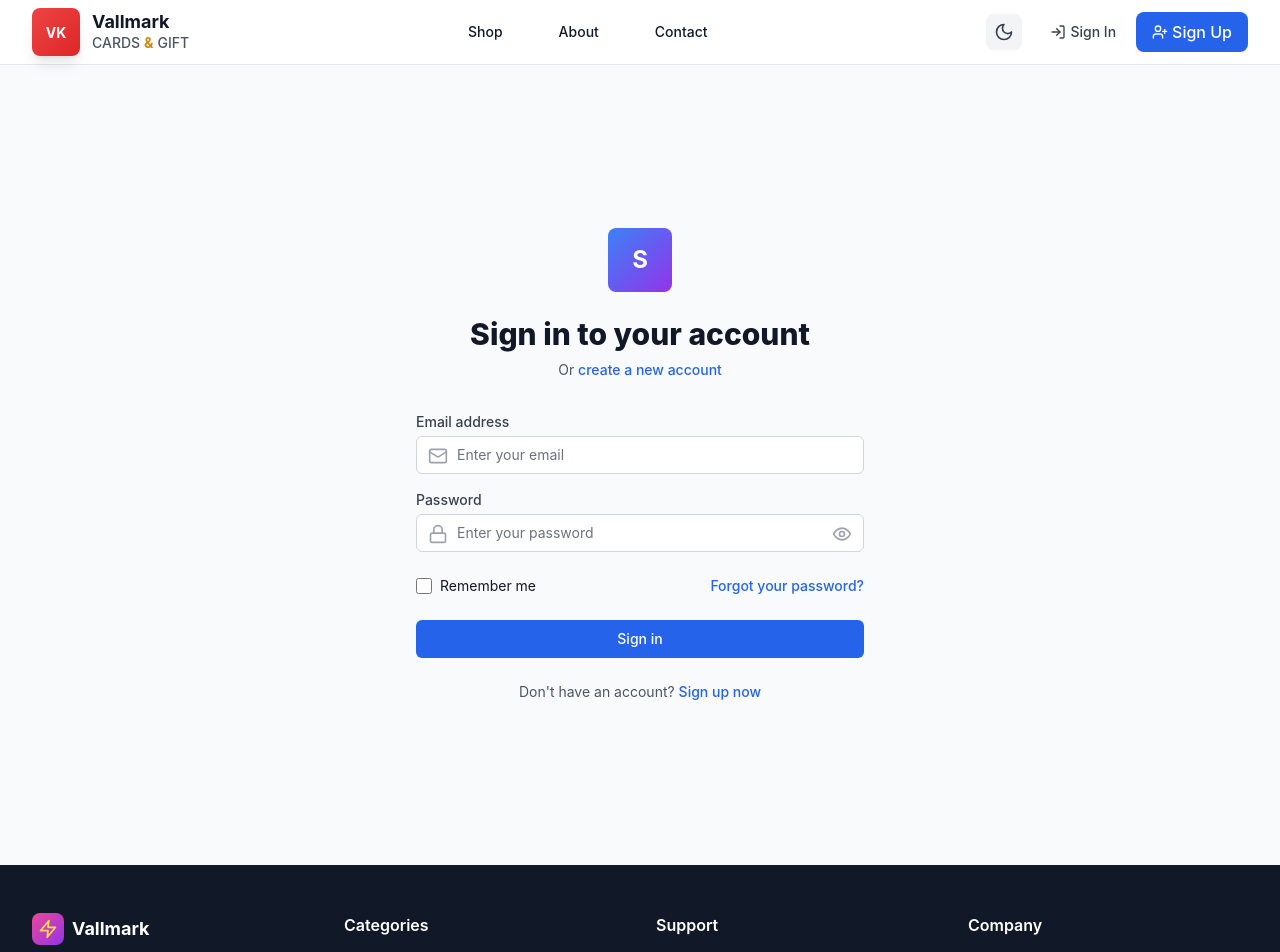
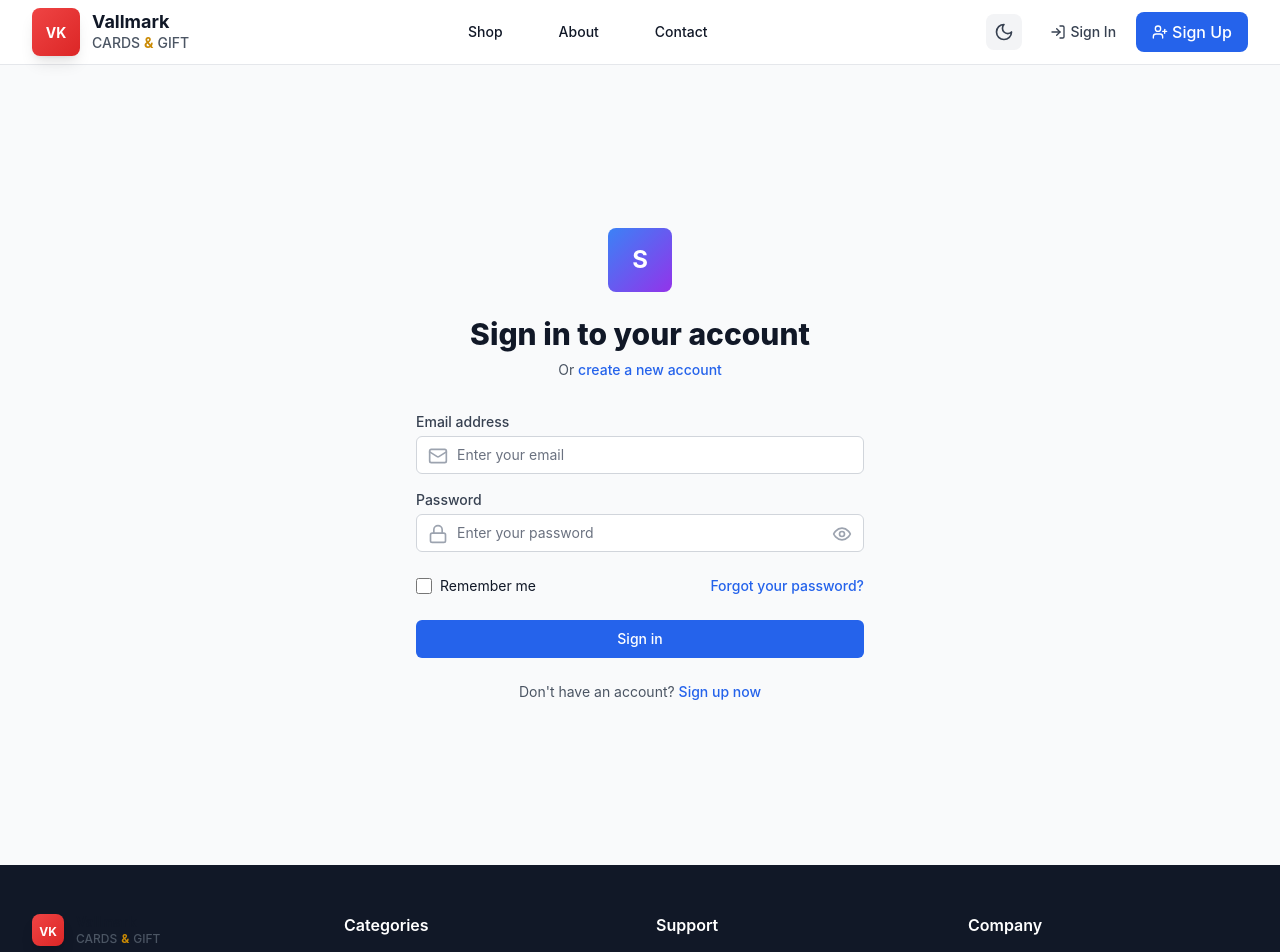
Before and after one commit to YARRS/AppSwitch, a React (Create React App) app in the folder frontend/: page /login in a window 1280 px wide. Shown: the top 952 px of the page. Built offline with nearby package versions, Linux system fonts and the light colour scheme; no server answers.

Commit message:
auto-commit for 411a5ee1-8c12-431f-a9b2-ccdef47323f4

```diff
--- a/frontend/src/App.js
+++ b/frontend/src/App.js
@@ -368,12 +368,7 @@ function Footer() {
       <div className="max-w-7xl mx-auto px-4 sm:px-6 lg:px-8">
         <div className="grid md:grid-cols-4 gap-8">
           <div>
-            <div className="flex items-center space-x-2 mb-4">
-              <div className="flex items-center justify-center w-8 h-8 bg-gradient-to-br from-pink-500 to-purple-600 rounded-lg">
-                <Zap className="w-5 h-5 text-yellow-300" />
-              </div>
-              <h3 className="text-lg font-bold">Vallmark</h3>
-            </div>
+            <Logo size="small" className="mb-4" />
             <p className="text-gray-400">
               Your premier destination for exquisite gift articles that create lasting memories.
             </p>
```
